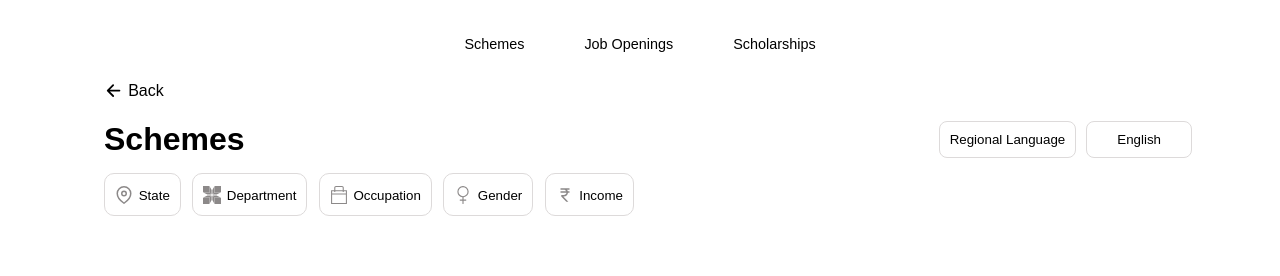
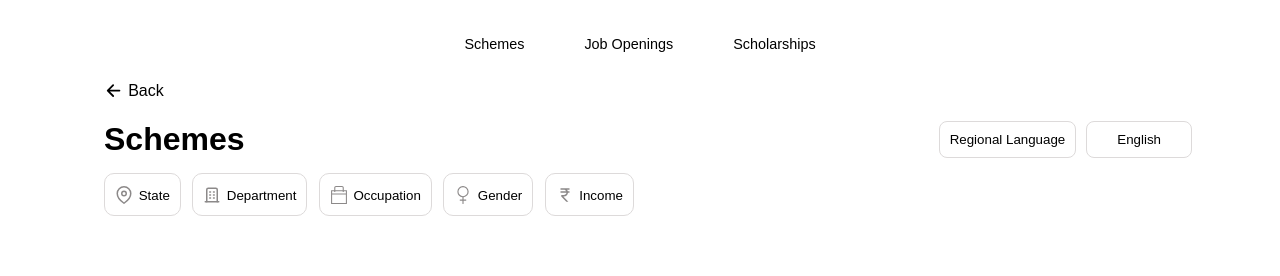
Before and after one commit to yashiigupta/frontendRoorkee, a Next.js app: page / in a window 1280 px wide. Shown: the top 276 px of the page. Built offline with nearby package versions, Linux system fonts and the light colour scheme.

Commit message:
changing the department icon

```diff
--- a/src/components/Schemes.jsx
+++ b/src/components/Schemes.jsx
@@ -1,6 +1,6 @@
 import { IoArrowBackOutline } from "react-icons/io5";
 import { FiMapPin } from "react-icons/fi";
-import { SiCodeblocks } from "react-icons/si";
+import { TbBuilding } from "react-icons/tb";
 import { TfiBag } from "react-icons/tfi";
 import { BsGenderFemale } from "react-icons/bs";
 import { MdCurrencyRupee } from "react-icons/md";
@@ -20,11 +20,11 @@ export default function Schemes()
       </div>
       <div className={styles.buttons}>
         <button className={styles.checkBtn}><FiMapPin className={styles.checkIcons}/> State</button>
-        <button className={styles.checkBtn}><SiCodeblocks className={styles.checkIcons}/> Department</button>
+        <button className={styles.checkBtn}><TbBuilding className={styles.checkIcons}/> Department</button>
         <button className={styles.checkBtn}><TfiBag className={styles.checkIcons}/> Occupation</button>
         <button className={styles.checkBtn}><BsGenderFemale className={styles.checkIcons}/> Gender</button>
         <button className={styles.checkBtn}><MdCurrencyRupee className={styles.checkIcons}/> Income</button>
-      </div>
+        </div>
       <Categories />
     </div>
   )
```
